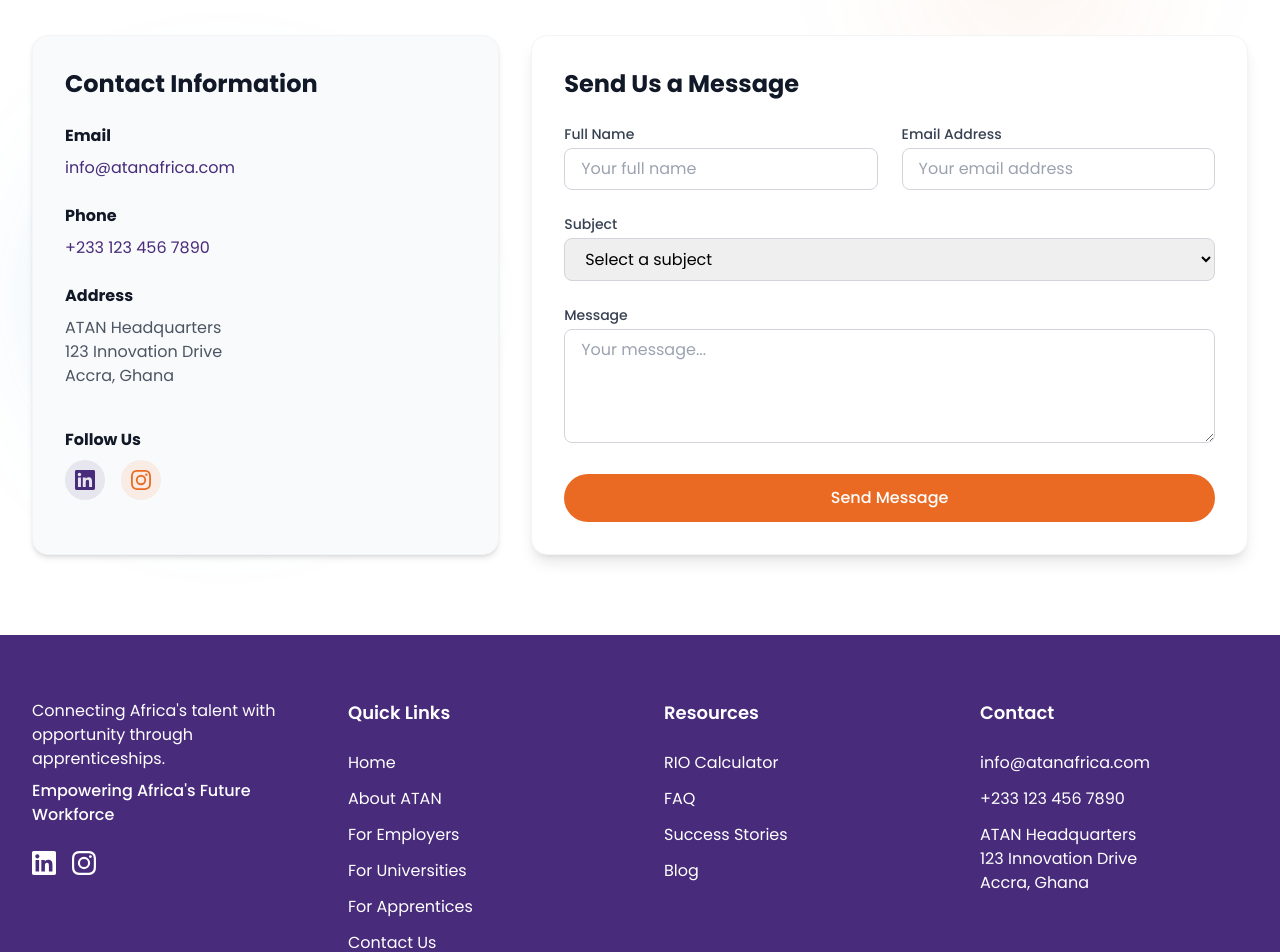
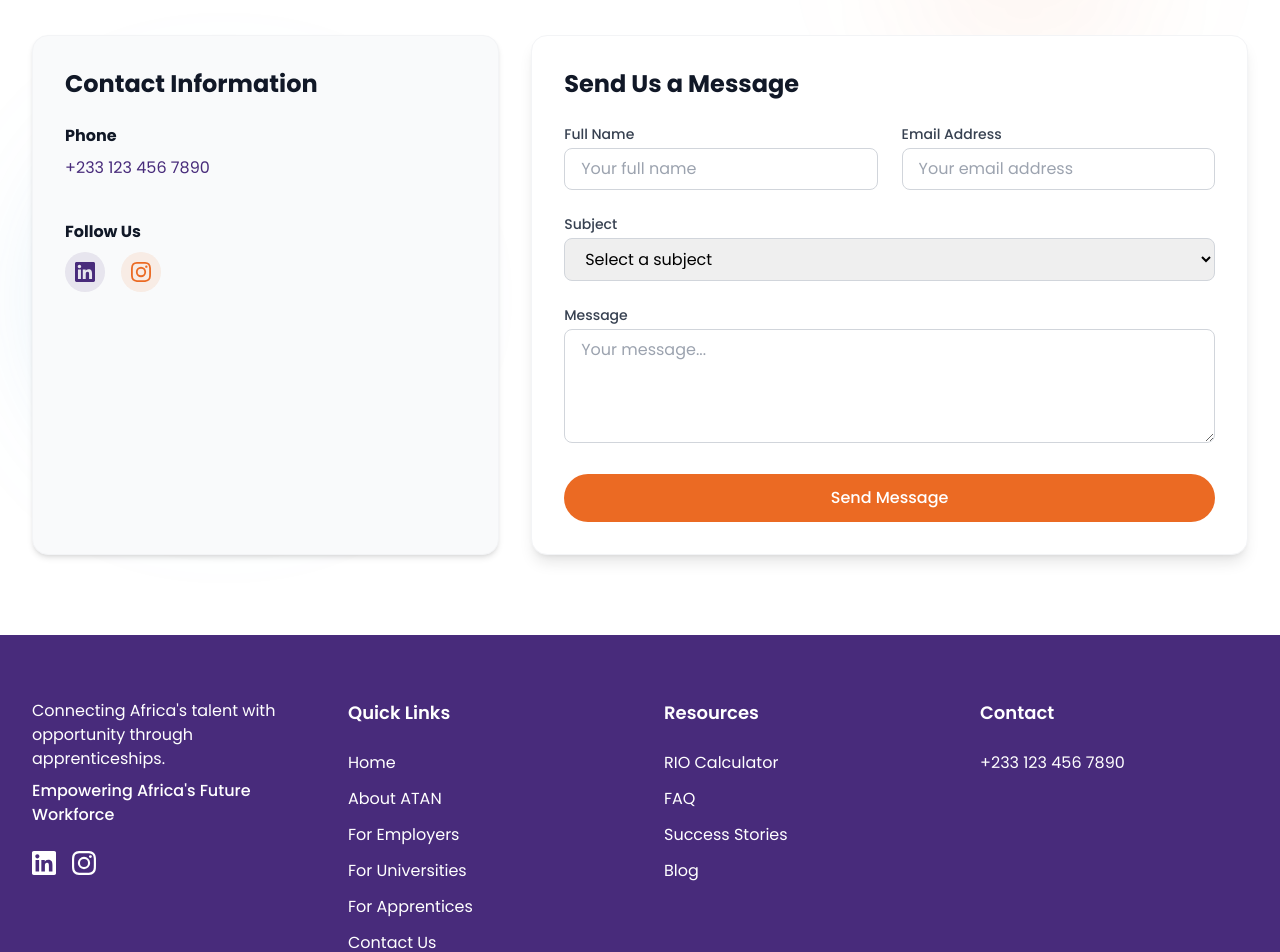
Before and after one commit to gorillagh/atan, a React (Vite) app: page / in a window 1280 px wide. Shown: the part 7080-8032 px from the top of the page. Built offline with nearby package versions, Linux system fonts and the light colour scheme.

Commit message:
remove address

```diff
--- a/src/components/Footer.jsx
+++ b/src/components/Footer.jsx
@@ -148,15 +148,15 @@
           <div>
             <h4 className="text-lg font-semibold text-white mb-6">Contact</h4>
             <ul className="space-y-3 text-blue-100">
-              <li>info@atanafrica.com</li>
+              {/* <li>info@atanafrica.com</li> */}
               <li>+233 123 456 7890</li>
-              <li>
+              {/* <li>
                 ATAN Headquarters
                 <br />
                 123 Innovation Drive
                 <br />
                 Accra, Ghana
-              </li>
+              </li> */}
             </ul>
           </div>
         </div>
--- a/src/pages/home/sections/Contact.jsx
+++ b/src/pages/home/sections/Contact.jsx
@@ -42,17 +42,17 @@
             </h3>
 
             <div className="space-y-6">
-              <div>
+              {/* <div>
                 <h4 className="font-bold text-gray-900 mb-2">Email</h4>
                 <p className="text-purple">info@atanafrica.com</p>
-              </div>
+              </div> */}
 
               <div>
                 <h4 className="font-bold text-gray-900 mb-2">Phone</h4>
                 <p className="text-purple">+233 123 456 7890</p>
               </div>
 
-              <div>
+              {/* <div>
                 <h4 className="font-bold text-gray-900 mb-2">Address</h4>
                 <p className="text-gray-600">
                   ATAN Headquarters
@@ -61,7 +61,7 @@
                   <br />
                   Accra, Ghana
                 </p>
-              </div>
+              </div> */}
 
               <div className="pt-4">
                 <h4 className="font-bold text-gray-900 mb-2">Follow Us</h4>
```
